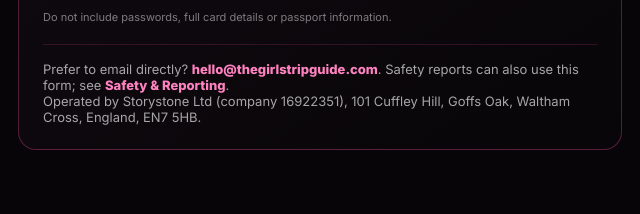
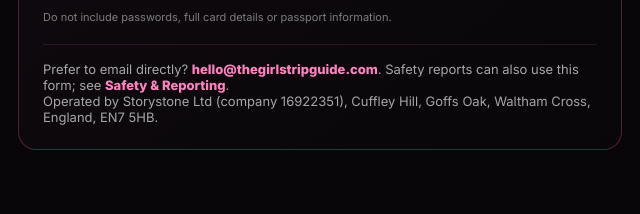
Before and after one commit to hugh36007-hub/the-girls-trip-guide, a plain HTML site: page contact.html in a window 1280 px wide. Shown: the part 1458-1672 px from the top of the page, 634-1274 px from the left. Drawn offline with nearby package versions, Linux system fonts and the light colour scheme; a web font is replaced by a local one.

Commit message:
Remove door number from contact page

```diff
--- a/contact.html
+++ b/contact.html
@@ -34,7 +34,7 @@
 <label>What happened?<textarea name="message" maxlength="5000" required placeholder="Give Neville the useful version."></textarea></label>
 <label class="attachment-box">Add a screenshot or document<input name="attachment" type="file" accept="image/jpeg,image/png,image/webp,.pdf,.doc,.docx"><small><span id="attachment-name">No file selected.</span> JPG, PNG, WebP, PDF, DOC or DOCX · maximum 10 MB.</small></label>
 <label class="hp" aria-hidden="true">Website<input name="website" tabindex="-1" autocomplete="off"></label>
-<button class="contact-submit" type="submit">Send to Neville →</button></form><div class="contact-note">Do not include passwords, full card details or passport information.</div><div class="direct">Prefer to email directly? <a href="mailto:hello@thegirlstripguide.com">hello@thegirlstripguide.com</a>. Safety reports can also use this form; see <a href="/safety">Safety &amp; Reporting</a>.<br>Operated by Storystone Ltd (company 16922351), 101 Cuffley Hill, Goffs Oak, Waltham Cross, England, EN7 5HB.</div></section>
+<button class="contact-submit" type="submit">Send to Neville →</button></form><div class="contact-note">Do not include passwords, full card details or passport information.</div><div class="direct">Prefer to email directly? <a href="mailto:hello@thegirlstripguide.com">hello@thegirlstripguide.com</a>. Safety reports can also use this form; see <a href="/safety">Safety &amp; Reporting</a>.<br>Operated by Storystone Ltd (company 16922351), Cuffley Hill, Goffs Oak, Waltham Cross, England, EN7 5HB.</div></section>
 </div>
 </main>
 <div class="contact-status" id="contact-status" role="status" aria-live="assertive"></div>
```
